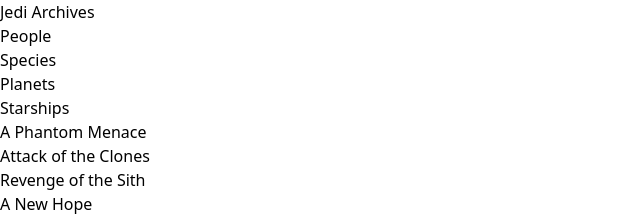
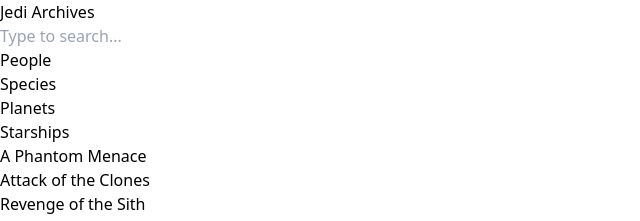
Before and after one commit to SuedePritch/crispy-spork, a plain HTML site: page index.html in a window 1280 px wide. Shown: the top 221 px of the page, without its empty margins (0-640 px from the left). Drawn offline with nearby package versions, Linux system fonts and the light colour scheme; no server answers.

Commit message:
Search Bar

```diff
--- a/index.html
+++ b/index.html
@@ -9,6 +9,11 @@
 </head>
 <body>
     <h1>Jedi Archives</h1>
+    <div class="search-input">
+        <input type="text" placeholder="Type to search...">
+        <div class="autocom-box">
+        </div>
+    </div>
     <div>
         <ul>
         <li>People</li>
```
